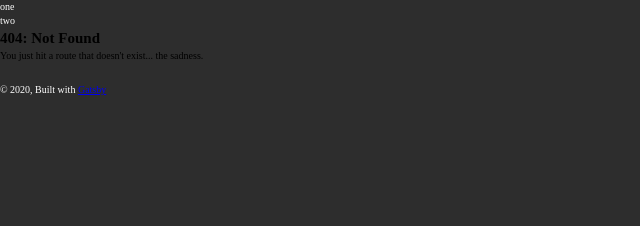
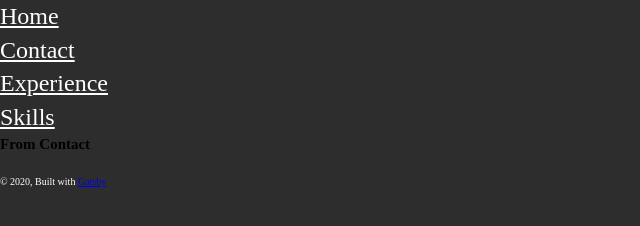
Before and after one commit to Joey-Robinson/interactive-resume-gatsby, a Gatsby site: page /contact in a window 1280 px wide. Before the commit this address had no page. Shown: the whole page, without its empty margins (0-640 px from the left). Built offline with nearby package versions, Linux system fonts and the light colour scheme; Gatsby itself is replaced by a stand-in of ours.

Commit message:
just fiddling rn

```diff
--- a/src/components/header.js
+++ b/src/components/header.js
@@ -1,12 +1,22 @@
-// import { Link } from "gatsby"
+import { Link } from "gatsby"
 import React from "react"
 
 const Header = () => (
   <header>
     <nav>
       <ul>
-        <li>one</li>
-        <li>two</li>
+        <li>
+          <Link to="/">Home</Link>
+        </li>
+        <li>
+          <Link to="/contact/">Contact</Link>
+        </li>
+        <li>
+          <Link to="/experience/">Experience</Link>
+        </li>
+        <li>
+          <Link to="/skills/">Skills</Link>
+        </li>
       </ul>
     </nav>
   </header>
--- /dev/null
+++ b/src/pages/contact.js
@@ -0,0 +1,14 @@
+import React from "react"
+import Layout from "../components/layout"
+import SEO from "../components/seo"
+
+const Contact = () => (
+  <Layout className="contact">
+    <SEO title="Contact" />
+    <div>
+      <h1>From Contact</h1>
+    </div>
+  </Layout>
+)
+
+export default Contact
--- /dev/null
+++ b/src/styles/components/_nav.scss
@@ -0,0 +1,6 @@
+nav {
+  a {
+  font-size: 2.4rem;
+  color: white;
+  }
+}
--- a/src/styles/main.scss
+++ b/src/styles/main.scss
@@ -5,6 +5,7 @@
 // Components
 @import './components/footer';
 @import './components/header';
+@import './components/nav';
 // Layout
 // Pages
 @import './pages/home';
```
Also changed, not shown: src/pages/experience.js (added, +14 -0 lines), src/pages/skills.js (added, +14 -0 lines).
